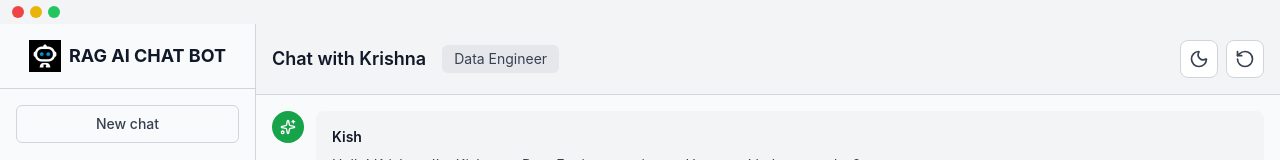
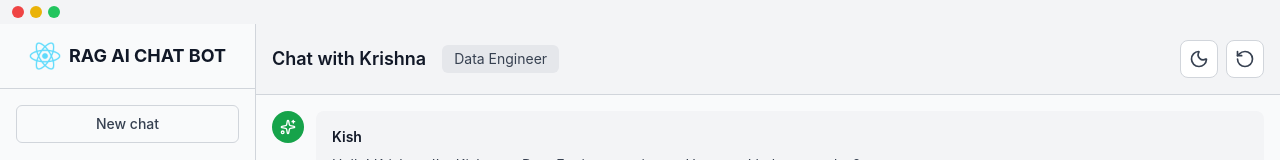
Before and after one commit to KrishnaSathvik/ragaichatbot, a React (Create React App) app in the folder frontend/: page / in a window 1280 px wide. Shown: the top 160 px of the page. Built offline with nearby package versions, Linux system fonts and the light colour scheme.

Commit message:
Fix: Use logo192.png instead of logo.png for faster loading + improve Vercel config for static assets

```diff
--- a/frontend/src/App.tsx
+++ b/frontend/src/App.tsx
@@ -641,7 +641,7 @@ function App() {
             {/* Brand Name */}
             <div className={`p-4 border-b ${isDarkMode ? 'border-gray-700' : 'border-gray-300'}`}>
               <div className="flex items-center justify-center space-x-2">
-                <img src={process.env.PUBLIC_URL + "/logo.png"} alt="RAG AI CHAT BOT" className="h-8 w-8" />
+                <img src={process.env.PUBLIC_URL + "/logo192.png"} alt="RAG AI CHAT BOT" className="h-8 w-8" />
                 <h1 className={`text-lg font-bold ${isDarkMode ? 'text-white' : 'text-gray-900'}`}>RAG AI CHAT BOT</h1>
               </div>
             </div>
@@ -764,7 +764,7 @@ function App() {
             <div className="flex items-center space-x-3">
               {/* App Logo + Name */}
               <div className="flex items-center space-x-3">
-                <img src={process.env.PUBLIC_URL + "/logo.png"} alt="RAG AI CHAT BOT" className="h-6 w-6" />
+                <img src={process.env.PUBLIC_URL + "/logo192.png"} alt="RAG AI CHAT BOT" className="h-6 w-6" />
                 <h1 className={`text-sm font-bold ${isDarkMode ? 'text-white' : 'text-gray-900'}`}>RAG AI CHAT BOT</h1>
               </div>
             </div>
```
Also changed, not shown: 1 other file (tests, documents, lock files or other folders).
